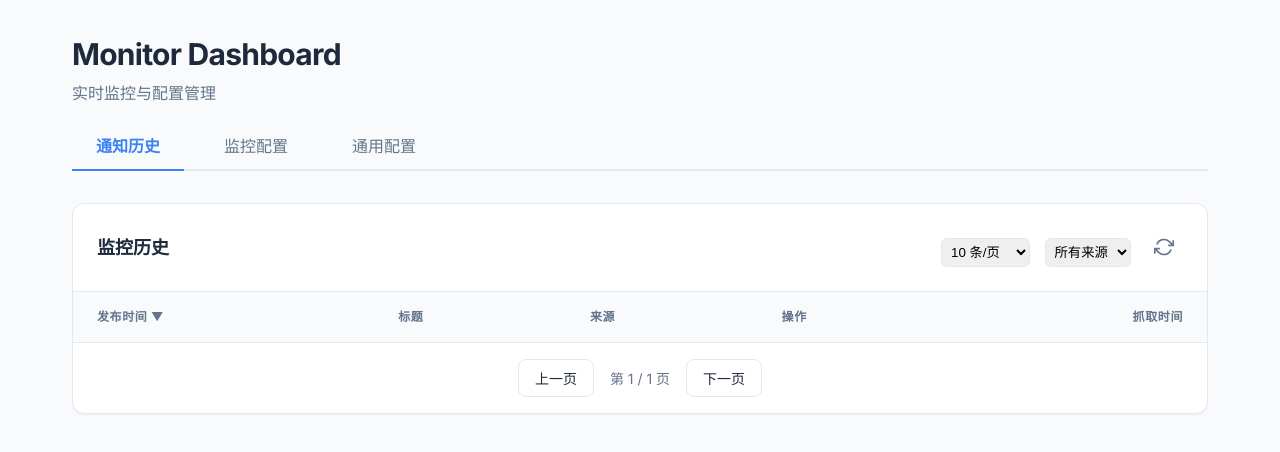
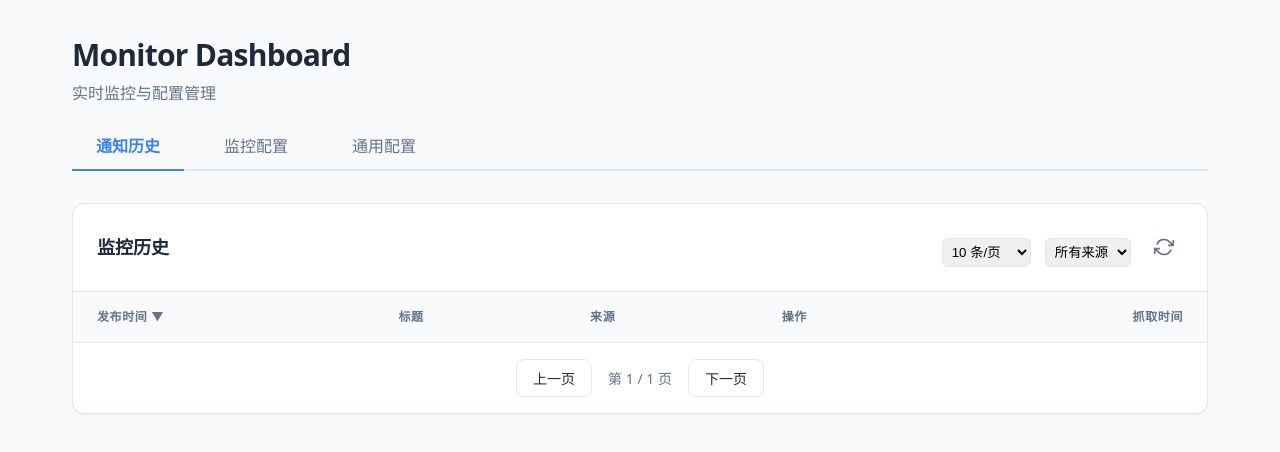
Before and after one commit to bineyond/monitor-shcpe, a plain HTML site: page static/index.html in a window 1280 px wide. Drawn offline with Linux system fonts and the light colour scheme; no server answers.

Commit message:
rm googleapi fonts

```diff
--- a/static/index.html
+++ b/static/index.html
@@ -5,9 +5,7 @@
     <meta charset="UTF-8">
     <meta name="viewport" content="width=device-width, initial-scale=1.0">
     <title>Monitor Dashboard</title>
-    <link rel="preconnect" href="https://fonts.googleapis.com">
-    <link rel="preconnect" href="https://fonts.gstatic.com" crossorigin>
-    <link href="https://fonts.googleapis.com/css2?family=Inter:wght@400;500;600;700&display=swap" rel="stylesheet">
+
     <link rel="stylesheet" href="style.css">
 </head>
 
--- a/static/style.css
+++ b/static/style.css
@@ -21,7 +21,7 @@
 }
 
 body {
-    font-family: 'Inter', system-ui, -apple-system, sans-serif;
+    font-family: system-ui, -apple-system, sans-serif;
     background-color: var(--bg-color);
     color: var(--text-primary);
     line-height: 1.5;
```
